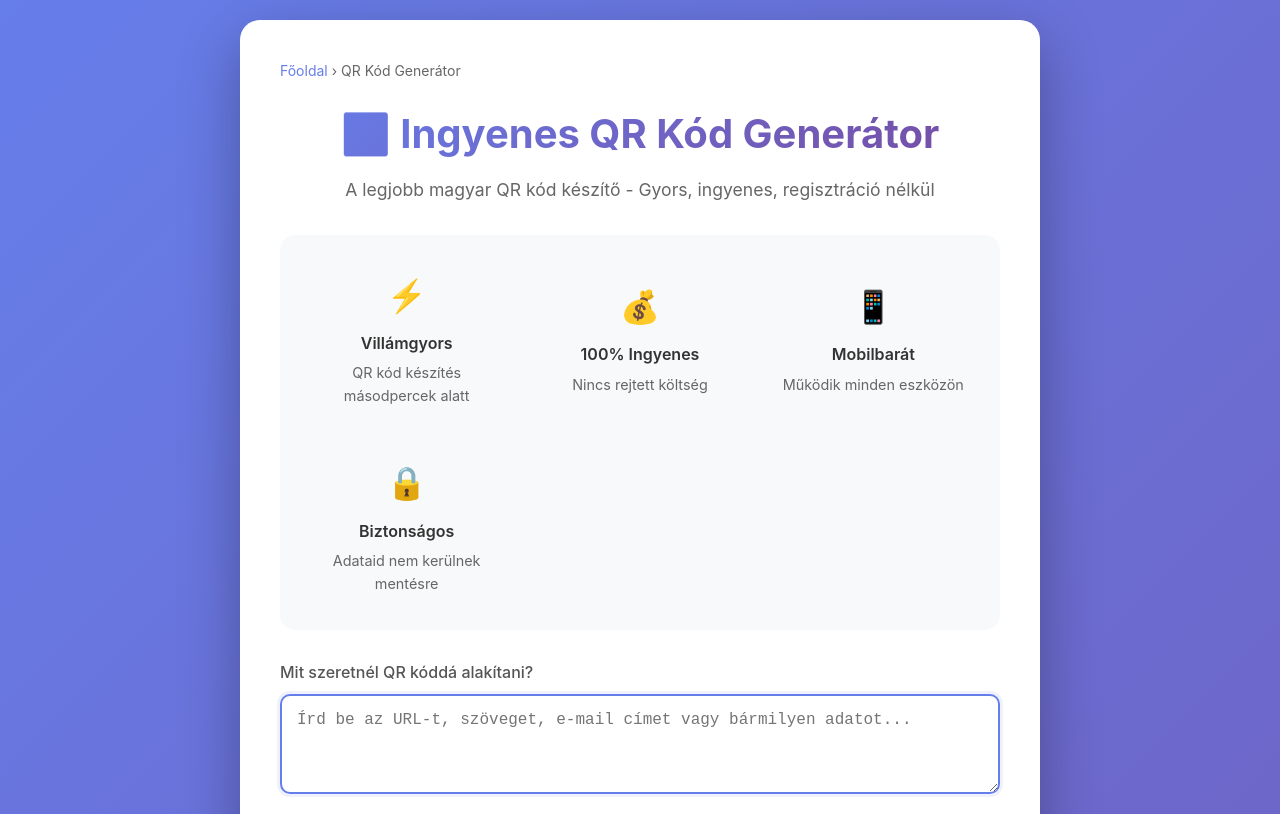
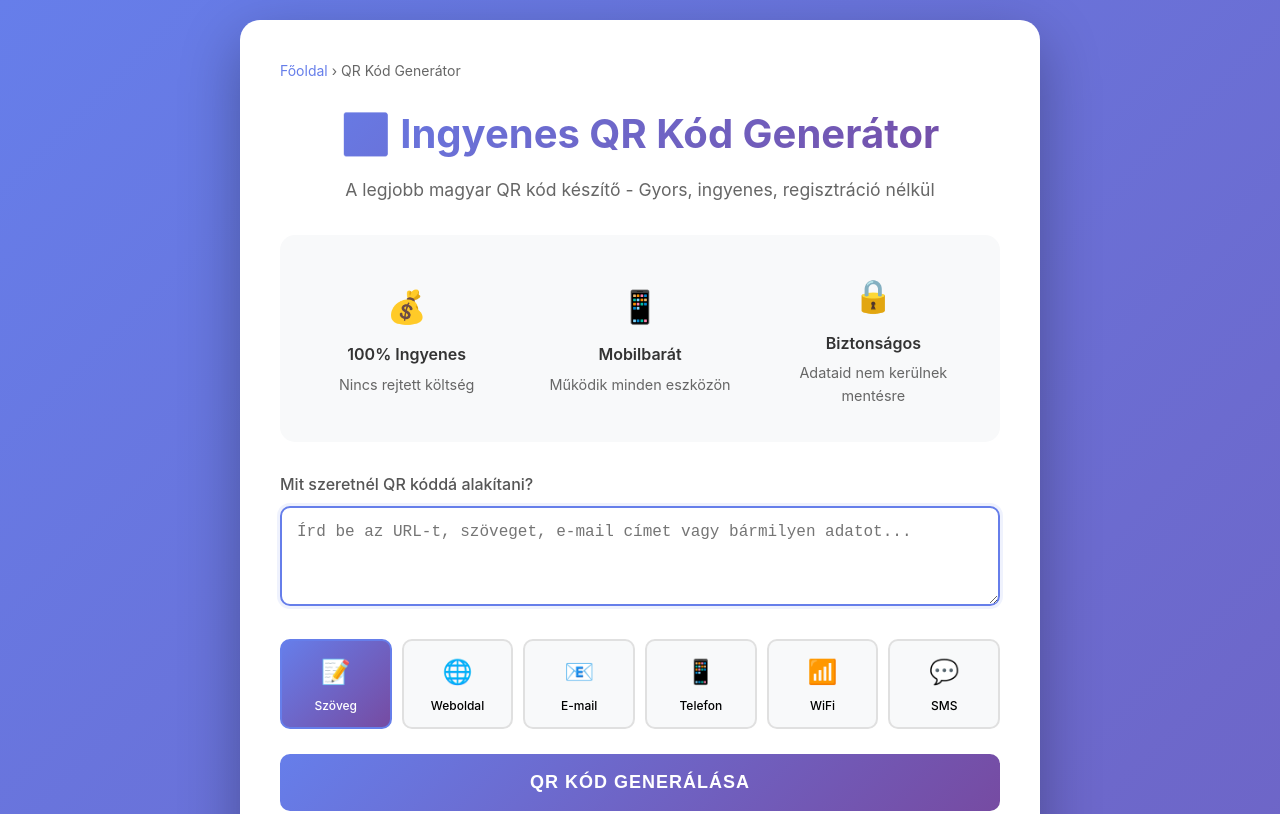
Before and after one commit to moneyshot1234/ingyenqr.hu, a plain HTML site: page index.html in a window 1280 px wide. Shown: the top 814 px of the page. Drawn offline with Linux system fonts and the light colour scheme.

Commit message:
Remove 'Villámgyors' feature from showcase
Removed a feature showcasing 'Villámgyors' and its description.

```diff
--- a/index.html
+++ b/index.html
@@ -463,11 +463,6 @@
 
         <!-- Features showcase -->
         <section class="features" aria-label="Szolgáltatások">
-            <div class="feature">
-                <div class="feature-icon">⚡</div>
-                <div class="feature-title">Villámgyors</div>
-                <div class="feature-desc">QR kód készítés másodpercek alatt</div>
-            </div>
             <div class="feature">
                 <div class="feature-icon">💰</div>
                 <div class="feature-title">100% Ingyenes</div>
```
